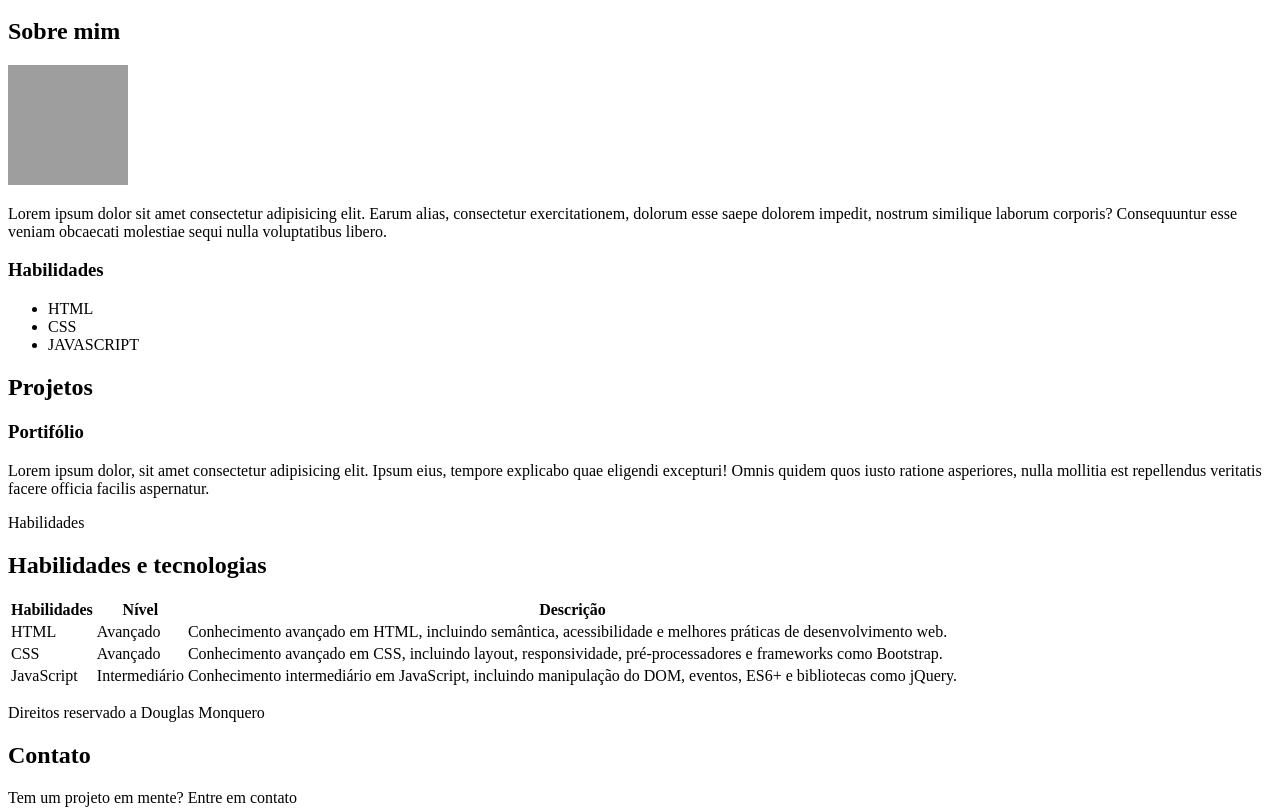
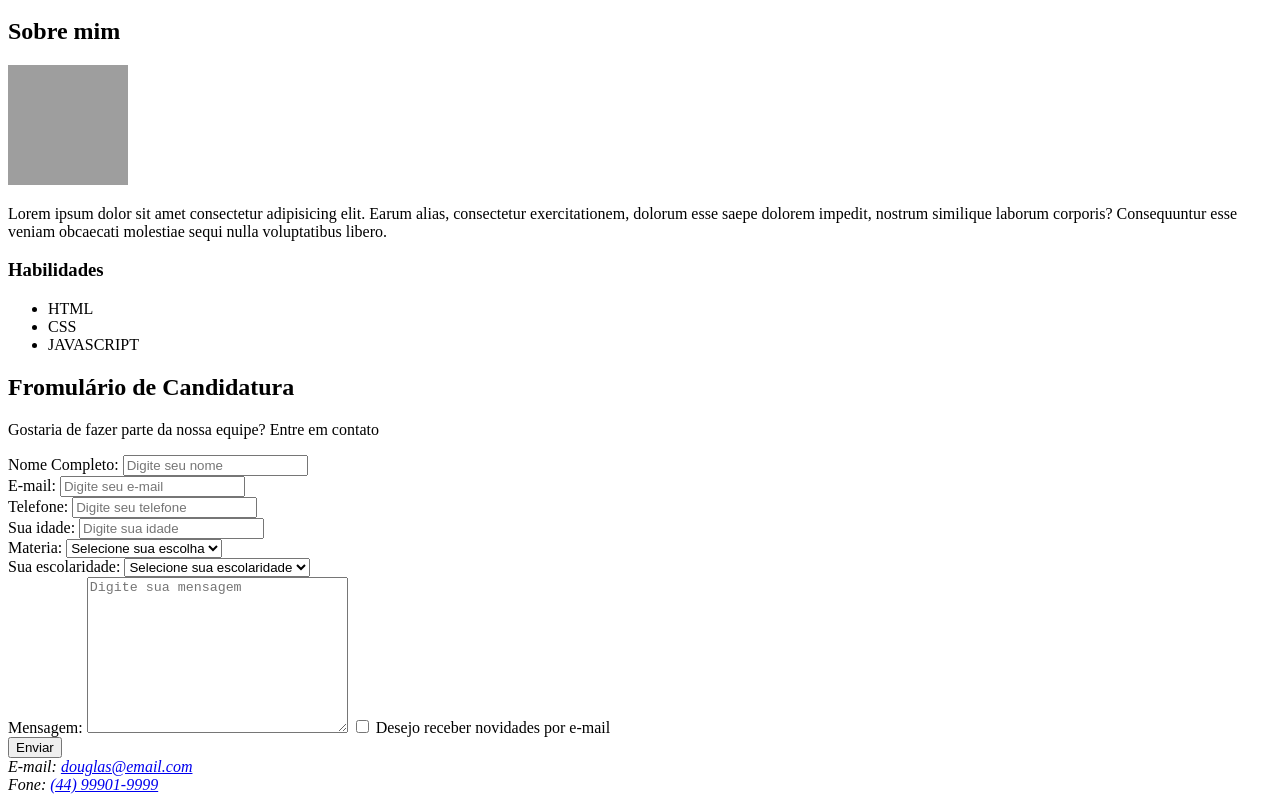
Before and after one commit to dmm76/SCTEC, a plain HTML site: page FRONT END/index.html in a window 1280 px wide. Shown: the part 154-963 px from the top of the page. Drawn offline with Linux system fonts and the light colour scheme; grey boxes are pictures that could not be loaded.

Commit message:
updagrade form

```diff
--- a/FRONT END/index.html
+++ b/FRONT END/index.html
@@ -28,7 +28,6 @@
         </article>
         <aside>
             <h3>Habilidades</h3>
-
             <ul>
                 <li>HTML</li>
                 <li>CSS</li>
@@ -36,6 +35,51 @@
             </ul>
         </aside>
     </section>
+    <section id="inscricao">
+            <h2>Fromulário de Candidatura</h2>
+            <p>Gostaria de fazer parte da nossa equipe? Entre em contato</p>
+
+            <form action="https://formspree.io/f/xdavbzen" method="POST">
+                <label for="name">Nome Completo: </label>
+                <input type="text" id="name" name="name" placeholder="Digite seu nome" required /><br>
+                <label for="email">E-mail: </label>
+                <input type="email" id="email" name="email" placeholder="Digite seu e-mail" required /><br>
+                <label for="telefone">Telefone: </label>
+                <input type="tel" id="telefone" name="telefone" placeholder="Digite seu telefone"
+                required /><br>
+                <label for="idade">Sua idade: </label>
+                <input type="tel" id="idade" name="idade" placeholder="Digite sua idade"
+                required /><br>
+                <label for="materia">Materia: </label>
+                <select name="materia" id="materia" required>
+                    <option value="">Selecione sua escolha</option>
+                    <option value="matematica">Matematica</option>
+                    <option value="portugues">Português</option>
+                    <option value="biologia">Biologia</option>
+                    <option value="historia">História</option>
+                    <option value="geografia">Geografia</option>
+                    <option value="artes">Artes</option>
+                </select><br>
+                <label for="escolariadade">Sua escolaridade: </label>
+                <select name="escolaridade" id="escolaridade" required>
+                    <option value="">Selecione sua escolaridade</option>
+                    <option value="superior">Superior Completo</option>
+                    <option value="cursando_mestrado">Cursando Mestrado</option>
+                    <option value="mestrado">Mestrado Completo</option>
+                    <option value="cursando_doutorado">Cursando Doutorado</option>
+                    <option value="doutorado">Doutorado Completo</option>
+                </select><br>
+                <label for="message">Mensagem: </label>
+                <textarea id="message" name="message" cols="30" rows="10" placeholder="Digite sua mensagem" required></textarea>
+                <input type="checkbox" id="inscricao" name="inscricao" required />
+                <label for="inscricao">Desejo receber novidades por e-mail</label><br>
+                <button type="submit">Enviar</button>
+            </form>
+            <address>
+                E-mail: <a href="mailto:douglas@email.com">douglas@email.com</a><br>
+                Fone: <a href="tel:+554499901-9999">(44) 99901-9999</a>
+            </address>
+        </section>
     <section id="projeto">
         <h2>Projetos</h2>
         <article>
@@ -43,7 +87,7 @@
             <p>Lorem ipsum dolor, sit amet consectetur adipisicing elit. Ipsum eius, tempore explicabo quae eligendi excepturi! Omnis quidem quos iusto ratione asperiores, nulla mollitia est repellendus veritatis facere officia facilis aspernatur.</p>
         </article>
     </section>
-    <section id="habilidades"
+    <section id="habilidades">
         <h2>Habilidades</h2>
         <article>
             <h2>Habilidades e tecnologias</h2>
@@ -73,15 +117,15 @@
                     <td>Conhecimento intermediário em JavaScript, incluindo manipulação do DOM, eventos, ES6+ e bibliotecas como jQuery.</td>
                 </tr>
             </tbody>
-
         </table>
+    </section>
     <footer>
         <p>Direitos reservado a Douglas Monquero</p>
         <section id="contato">
             <h2>Contato</h2>
             <p>Tem um projeto em mente? Entre em contato</p>
 
-            <form action="https://formspree.io/f/mayvlgjv" method="POST">
+            <form action="https://formspree.io/f/xdavbzen" method="POST">
                 <label for="name">Nome: </label>
                 <input type="text" id="name" name="name" placeholder="Digite seu nome" required /><br>
                 <label for="email">E-mail: </label>
@@ -97,8 +141,8 @@
                 </select><br>
                 <label for="message">Mensagem: </label>
                 <textarea id="message" name="message" cols="30" rows="10" placeholder="Digite sua mensagem" required></textarea>
-                <input type="checkbox" id="incricao" name="inscricao" required />
-                <label for="incricao">Desejo receber novidades por e-mail</label><br>
+                <input type="checkbox" id="inscricao" name="inscricao" required />
+                <label for="inscricao">Desejo receber novidades por e-mail</label><br>
                 <button type="submit">Enviar</button>
             </form>
             <address>
```
Also changed, not shown: index.html (+50 -6 lines), 2 other files.
